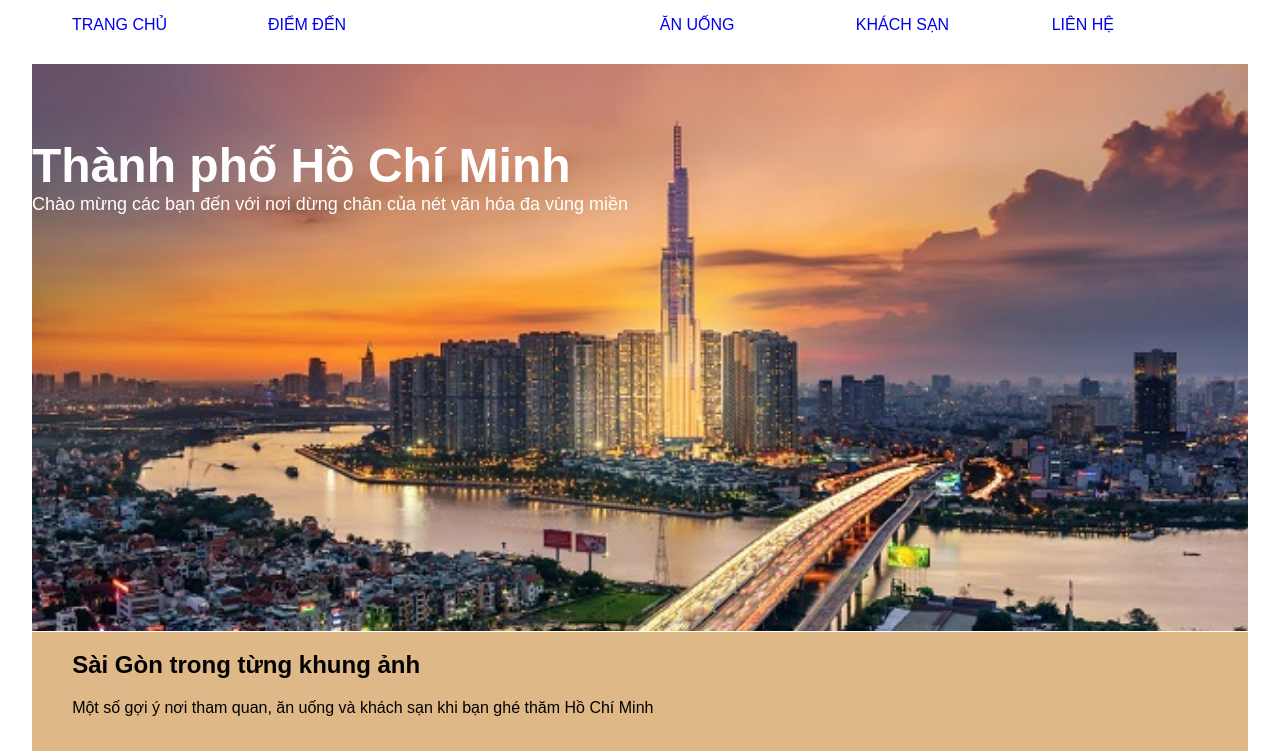
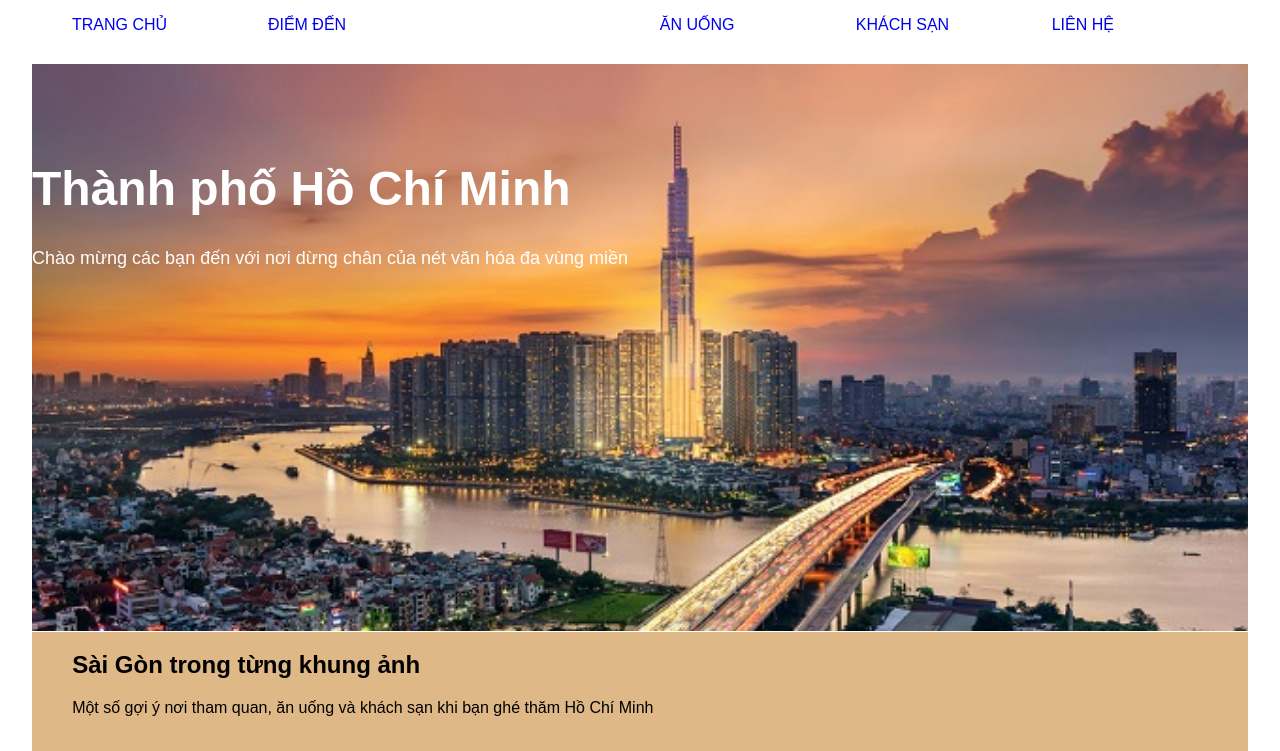
Before and after one commit to tiny7319/tiny7319.github.io, a plain HTML site: page index.html in a window 1280 px wide. Shown: the top 751 px of the page. Drawn offline with Linux system fonts and the light colour scheme.

Commit message:
fix overlap text

```diff
--- a/desktop.css
+++ b/desktop.css
@@ -73,7 +73,6 @@ a{
     color: white;
     text-align: left;
     font-size: x-large;
-    line-height: 0.2;
     padding-top: 65px;
     position: absolute;
 
```
